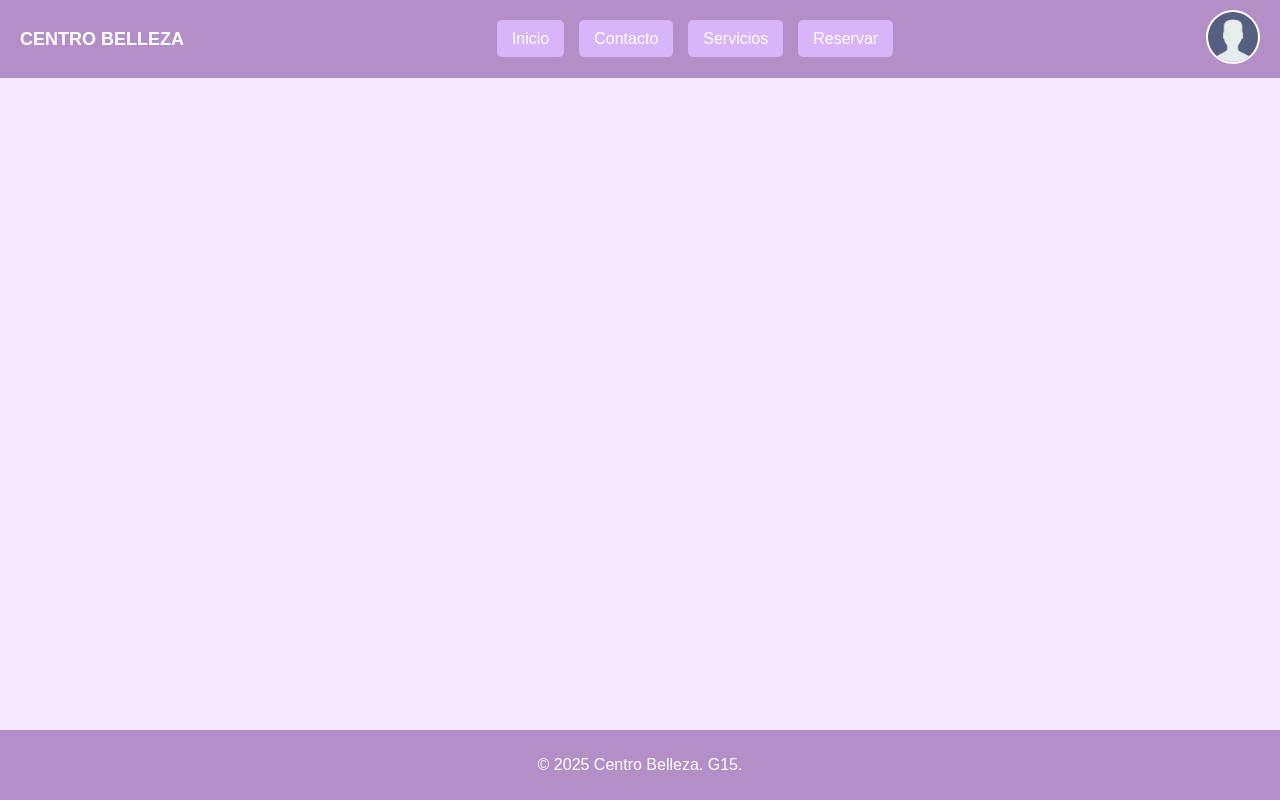
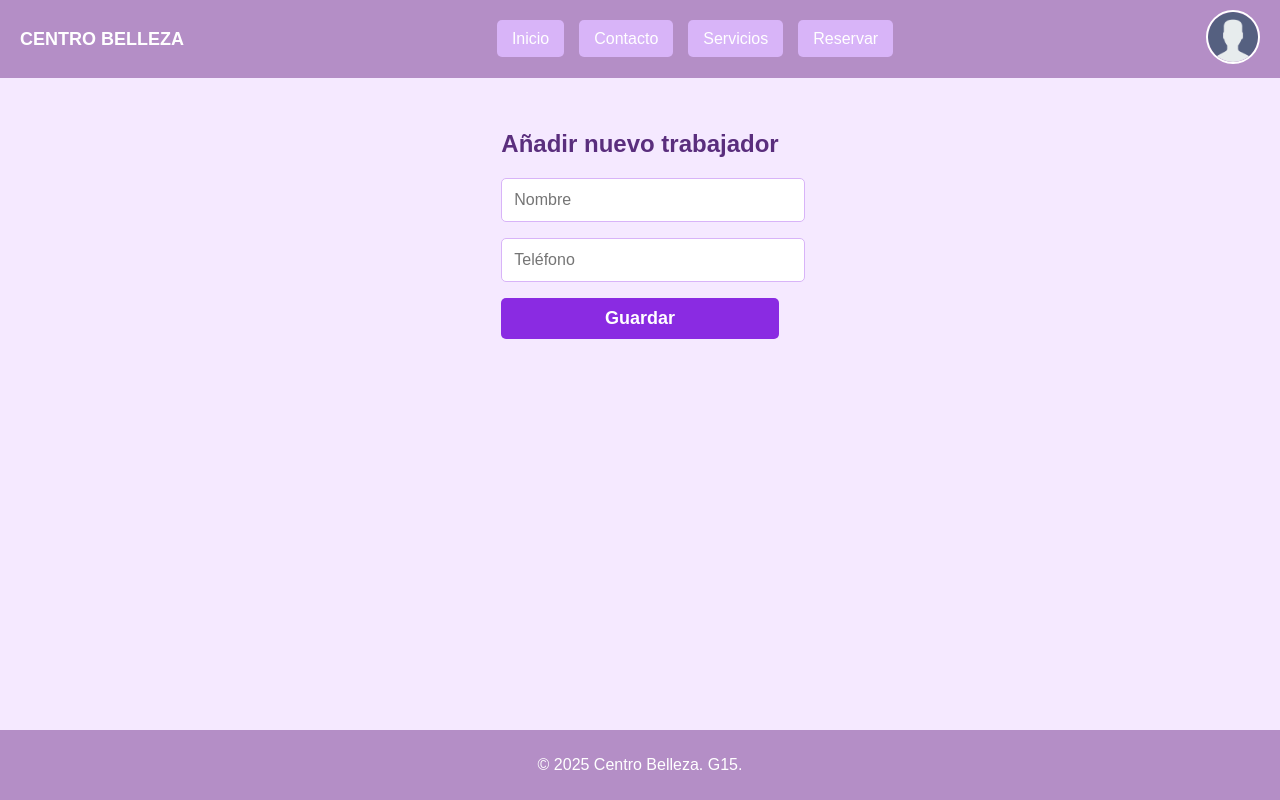
Before and after one commit to lumarseijas/isst-G15, a React (Vite) app in the folder reserva-belleza-web/: page /trabajadores/nuevo in a window 1280 px wide. Built offline with nearby package versions, Linux system fonts and the light colour scheme.

Commit message:
Añadir trabajadores: 	modified:   reserva-belleza-web/src/App.jsx 	modified:   reserva-belleza-web/src/pages/Admin.jsx 	new file:   reserva-belleza-web/src/pages/NuevoTrabajador.jsx

```diff
--- a/reserva-belleza-web/src/App.jsx
+++ b/reserva-belleza-web/src/App.jsx
@@ -12,6 +12,7 @@ import Registro from './pages/Registro';
 import Perfil from './pages/Perfil';
 import { useState, useEffect } from 'react';
 import Citas from './pages/Citas';
+import NuevoTrabajador from './pages/NuevoTrabajador';
 
 
 function App() {
@@ -38,6 +39,7 @@ function App() {
         <Route path="/perfil" element={<Perfil />} />
         <Route path="/auth" element={<AuthMenu />} />
         <Route path="/citas" element={<Citas />} />
+        <Route path="/trabajadores/nuevo" element={<NuevoTrabajador />} />
       </Routes>
       <Footer />
     </>
--- a/reserva-belleza-web/src/pages/Admin.jsx
+++ b/reserva-belleza-web/src/pages/Admin.jsx
@@ -149,8 +149,31 @@ const Admin = () => {
             </li>
           ))}
         </ul>
-
-        <h3 style={{ marginTop: "1rem" }}>Trabajadores</h3>
+        <div style={{ display: "flex", alignItems: "center", justifyContent: "space-between", marginTop: "1rem" }}>
+          <h3 style={{ margin: 0  }}>Trabajadores</h3>
+          <button
+            onClick={() => navigate("/trabajadores/nuevo")}
+            style={{
+              marginLeft: "0.2rem", // empuja el botón a la derecha
+              marginRight: "0.2rem", // puedes ajustar este valor a tu gusto
+              backgroundColor: "transparent",
+              color: "#5a2e7d",
+              border: "none",
+              borderRadius: "50%",
+              width: "25px",
+              height: "25px",
+              fontSize: "16px",
+              fontWeight: "bold",
+              cursor: "pointer",
+              display: "flex",
+              alignItems: "center",
+              justifyContent: "center"
+            }}
+            title="Añadir trabajador"
+          >
+            +
+          </button>
+        </div>
         <ul style={{ padding: 0, margin: 0 }}>
           {trabajadores.map((t) => (
             <li key={t.id}>
--- /dev/null
+++ b/reserva-belleza-web/src/pages/NuevoTrabajador.jsx
@@ -0,0 +1,65 @@
+import React, { useState } from "react";
+import { useNavigate } from "react-router-dom";
+import axios from "axios";
+
+const NuevoTrabajador = () => {
+    const [formData, setFormData] = useState({
+        nombre: "",
+        email: "",
+        telefono: "",
+    });
+
+    const navigate = useNavigate();
+
+    const handleChange = (e) => {
+        const { name, value } = e.target;
+        setFormData(prev => ({ ...prev, [name]: value }));
+    };
+
+
+    const handleSubmit = async (e) => {
+        e.preventDefault();
+        try {
+            await axios.post("http://localhost:5000/api/trabajadores", {
+                nombre: formData.nombre,
+                telefono: formData.telefono,
+            });
+            alert("Trabajador guardado con éxito");
+            navigate("/admin");
+        } catch (error) {
+            console.error("Error al guardar el trabajador:", error);
+            alert("Hubo un error al guardar el trabajador");
+        }
+    };
+
+
+
+    return (
+        <div style={{ maxWidth: "500px", margin: "2rem auto" }}>
+            <h2>Añadir nuevo trabajador</h2>
+            <form onSubmit={handleSubmit} style={{ display: "flex", flexDirection: "column", gap: "1rem" }}>
+                <input
+                    type="text"
+                    name="nombre"
+                    placeholder="Nombre"
+                    value={formData.nombre}
+                    onChange={handleChange}
+                    required
+                />
+                <input
+                    type="tel"
+                    name="telefono"
+                    placeholder="Teléfono"
+                    value={formData.telefono}
+                    onChange={handleChange}
+                    required
+                />
+                <button type="submit" style={{ padding: "10px", fontWeight: "bold", backgroundColor: "#8A2BE2", color: "white", border: "none", borderRadius: "5px", cursor: "pointer" }}>
+                    Guardar
+                </button>
+            </form>
+        </div>
+    );
+};
+
+export default NuevoTrabajador;
```
